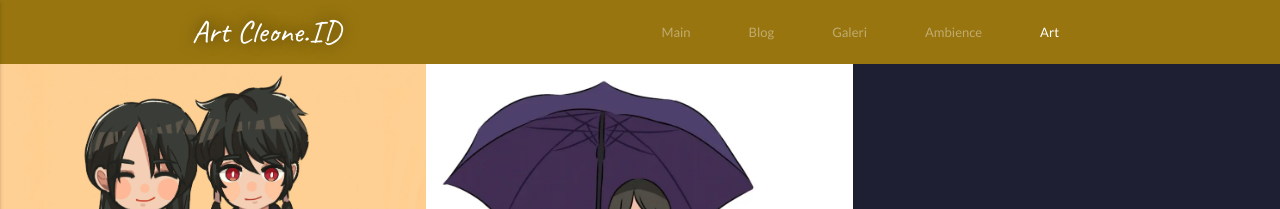
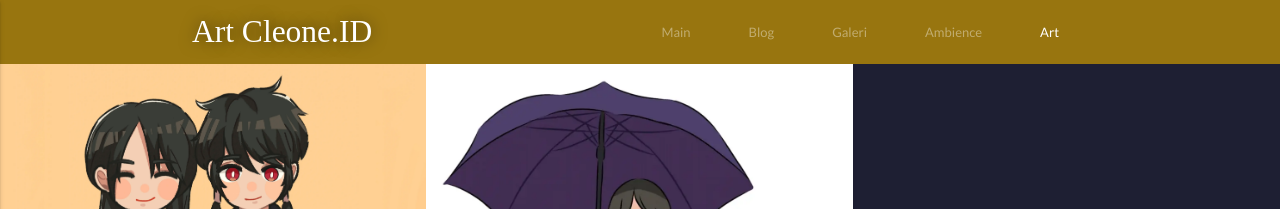
Before and after one commit to cleone-id/cleone-art, a Jekyll site: the page built from index.html, in a window 1280 px wide. Shown: the top 209 px of the page. Built offline with Jekyll 4.4.1, drawn with Linux system fonts in a browser that asks for light colours.

Commit message:
try change font

```diff
--- a/_includes/header.html
+++ b/_includes/header.html
@@ -75,11 +75,12 @@
 
     <!-- Material Icons -->
     <link href="https://fonts.googleapis.com/icon?family=Material+Icons" rel="stylesheet">
-    <link href="https://fonts.googleapis.com/css2?family=Caveat:wght@400;700&display=swap" rel="stylesheet">
+    <!-- <link href="https://fonts.googleapis.com/css2?family=Caveat:wght@400;700&display=swap" rel="stylesheet"> -->
+    <link href="https://fonts.googleapis.com/css2?family=Questrial:wght@400;700&display=swap" rel="stylesheet">
 
 <style>
 .font-style {
-    font-family: 'Caveat', cursive;
+    font-family: 'Questrial', serif;
     text-shadow: 0px 0px 15px rgba(0,0,0,0.55);
 }
 
```
